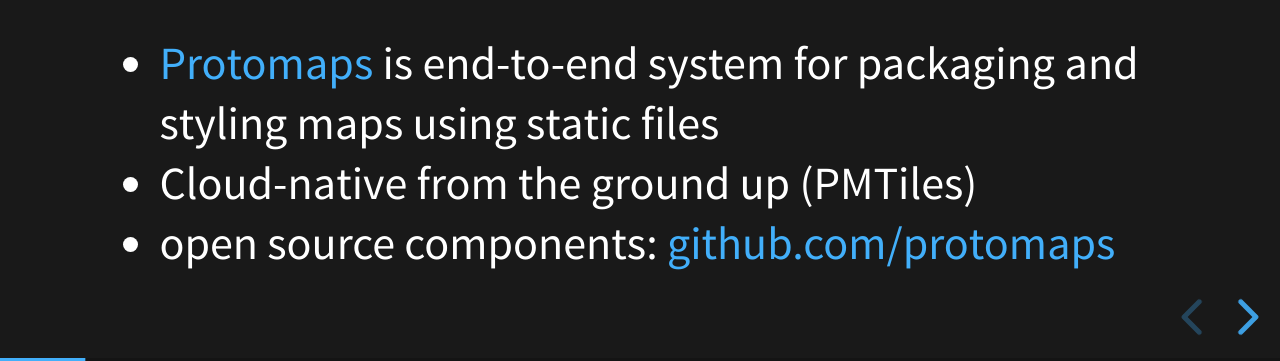
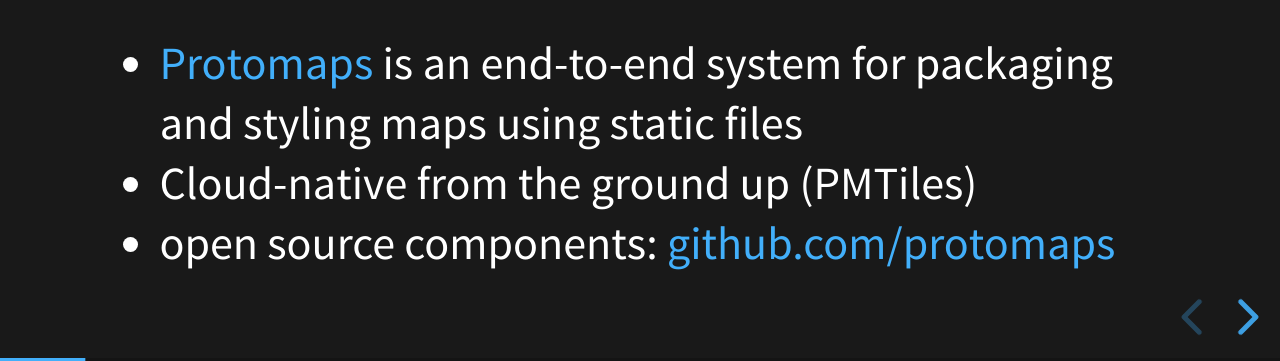
Before and after one commit to bdon/presentations, a plain HTML site: page OGCCloudNativeGeo/index.html in a window 1280 px wide. Both pictures are taken after a click on the button "next slide". Shown: the part 439-800 px from the top of the page. Drawn offline with Linux system fonts and the light colour scheme.

Commit message:
Update index.html

```diff
--- a/OGCCloudNativeGeo/index.html
+++ b/OGCCloudNativeGeo/index.html
@@ -26,7 +26,7 @@
                 <section>
                     <img style="height:300px" src="images/protomaps.png"></img>
                     <ul>
-                        <li><a href="https://protomaps.com">Protomaps</a> is end-to-end system for packaging and styling maps using static files</li>
+                        <li><a href="https://protomaps.com">Protomaps</a> is an end-to-end system for packaging and styling maps using static files</li>
                         <li>Cloud-native from the ground up (PMTiles)</li>
                         <li>open source components: <a href="https://github.com/protomaps">github.com/protomaps</a></li>
                     </ul>
```
